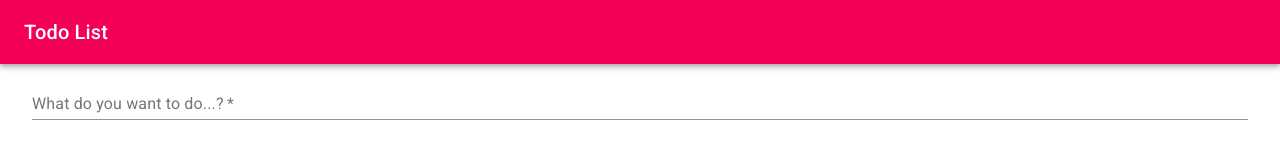
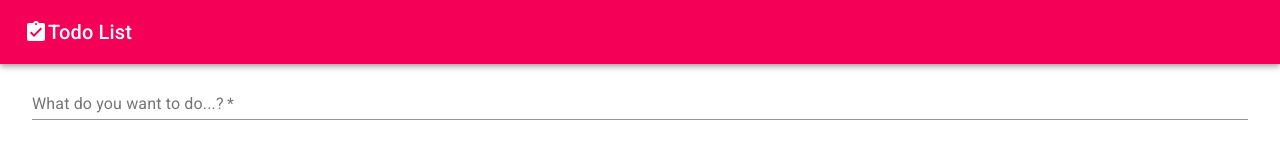
Before and after one commit to SteveAlden/react-todo, a React (Create React App) app: page / in a window 1280 px wide. Shown: the top 150 px of the page. Built offline with nearby package versions, Linux system fonts and the light colour scheme.

Commit message:
remover paper

```diff
--- a/src/App.js
+++ b/src/App.js
@@ -5,6 +5,7 @@ import Todos from './Components/Todos';
 import AddTodo from './Components/AddTodo';
 import uuid from 'uuid';
 import Container from '@material-ui/core/Container';
+import Paper from '@material-ui/core/Paper';
 
 class App extends Component {
 
@@ -60,6 +61,9 @@ class App extends Component {
 
       <div>
         <Header />
+        {/* <Paper style={{margin: "20px 100px 100px 100px",
+        padding: "20px",
+        boxShadow: "0 4px 8px 0 rgba(0, 0, 0, 0.2), 0 6px 20px 0 rgba(0, 0, 0, 0.19)"}}> */}
           <Container>
             <AddTodo addTodo={this.addTodo} />
             <Todos
@@ -67,6 +71,8 @@ class App extends Component {
               markComplete={this.markComplete}
               delTodo={this.delTodo} />
           </Container>
+        {/* </Paper> */}
+
 
       </div>
 
--- a/src/Components/layout/Header.js
+++ b/src/Components/layout/Header.js
@@ -3,6 +3,7 @@ import { makeStyles } from '@material-ui/core/styles';
 import Typography from '@material-ui/core/Typography';
 import AppBar from '@material-ui/core/AppBar';
 import Toolbar from '@material-ui/core/Toolbar';
+import AssignmentTurnedInIcon from '@material-ui/icons/AssignmentTurnedIn';
 
 
 const useStyles = makeStyles(theme => ({
@@ -24,6 +25,7 @@ function Header() {
         <div className={classes.root}>
             <AppBar position="static" color='secondary'>
             <Toolbar className={classes.toolbar}>
+              <AssignmentTurnedInIcon />
                 <Typography variant="h6" className={classes.title}>
                     Todo List
                 </Typography>
```
Lines whose indentation alone changed are shown as unchanged.
